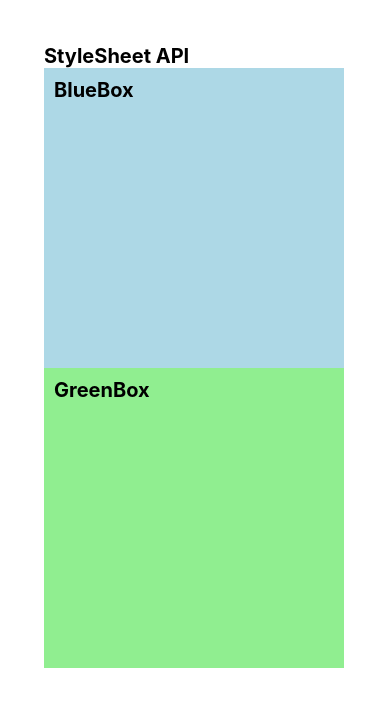
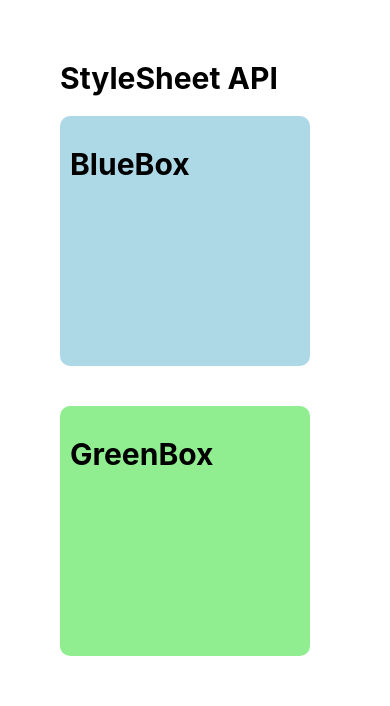
Before and after one commit to TimiMaliki/React-naive, a React Native app in the folder Tutorial/CoreComponents/: screen / in a window 390 px wide. Shown: the top 706 px of the page. Built offline with nearby package versions, Linux system fonts and the light colour scheme.

Commit message:
tutotial : box model

```diff
--- a/Tutorial/CoreComponents/App.js
+++ b/Tutorial/CoreComponents/App.js
@@ -9,19 +9,23 @@ import {
 export const styles = StyleSheet.create({
   container:{
       flex:1,
-      padding:44,
+      padding:60,
   },
   text: {
-    fontSize: 20,
+    fontSize: 30,
     fontWeight: "bold",
     color: "black",
   },
   box:{
-    width: 300,
-    height: 300,
+    width: 250,
+    height: 250,
     color: "black",
     paddingHorizontal:10,
-    paddingVertical:10,
+    paddingVertical:30,
+    marginVertical:20,
+    border:2,
+    borderColor:"black",
+    borderRadius:10,
   },
   bluebox:{
     backgroundColor: "lightblue",
@@ -29,6 +33,15 @@ export const styles = StyleSheet.create({
    greenbox:{
     backgroundColor: "lightgreen",
   },
+  boxShadow:{
+    shadowColor:"111",
+    shadowOffset:{width:6,height:6},
+    shadowOpacity:0.5,
+    shadowRadius:10
+  },
+  androidShadow:{
+    elevation: 10
+  }
 
 });
 
@@ -40,11 +53,11 @@ export default function App() {
         StyleSheet API
        </Text>
 
-       <View style={[styles.box, styles.bluebox]}>
+       <View style={[styles.box, styles.bluebox, styles.androidShadow]}>
       <Text style={styles.text}>BlueBox</Text>
        </View>
 
-      <View style={[styles.box, styles.greenbox]}>
+      <View style={[styles.box, styles.greenbox, styles.androidShadow]}>
        <Text style={styles.text}>GreenBox</Text>
        </View>
 
```
